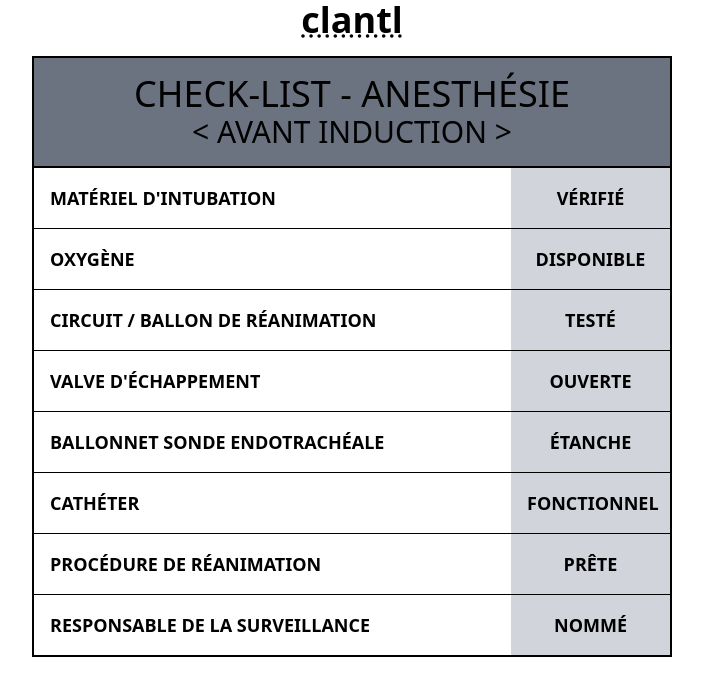
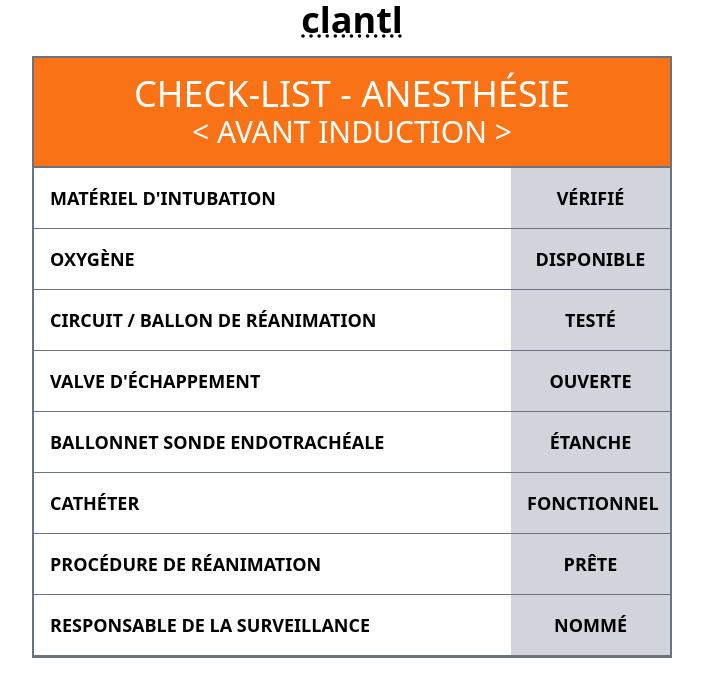
Before and after one commit to pluxain/clantl, a Vue app: page / in a window 1280 px wide. Shown: the top 696 px of the page, without its empty margins (288-991 px from the left). Built offline with nearby package versions, Linux system fonts and the light colour scheme.

Commit message:
feat(design): update colors
Ref: #11

```diff
--- a/src/features/checklist/CheckList.vue
+++ b/src/features/checklist/CheckList.vue
@@ -57,32 +57,36 @@ function check(index: number) {
 </script>
 
 <template>
-  <section class="border-2 border-black">
-    <div
-      :class="[
-        list.completed ? 'bg-success text-white' : 'bg-secondary text-black',
-      ]"
-      class="border-b-2 border-black p-4"
-    >
+  <section class="border-b-1 border-2 border-secondary">
+    <div class="border-b-2 border-secondary bg-warning p-4 text-white">
       <h2 class="text-center text-4xl uppercase">{{ list.realm }}</h2>
       <h3 class="text-center text-3xl uppercase">
         {{ "<" }} {{ list.step }} {{ ">" }}
       </h3>
     </div>
-    <dl class="divide-y text-lg">
+    <dl class="text-lg">
       <div
         v-for="(item, index) in list.items"
         :key="index"
-        class="grid cursor-pointer grid-cols-[minmax(1px,_1fr),_25%] gap-4"
+        class="grid cursor-pointer grid-cols-[minmax(1px,_1fr),_25%]"
         @click="check(index)"
       >
-        <dd class="p-4 font-bold uppercase">
+        <dd
+          class="p-4 font-bold uppercase"
+          :class="[
+            item.checked
+              ? 'border-b border-success text-success'
+              : 'border-b border-secondary text-black',
+          ]"
+        >
           {{ item.label }}
         </dd>
         <dt
           class="p-4 text-center font-bold uppercase"
           :class="[
-            item.checked ? 'bg-success text-white' : 'bg-secondary-accent',
+            item.checked
+              ? 'border-b border-white bg-success text-white'
+              : 'border-b border-secondary bg-secondary-accent',
           ]"
         >
           {{ item.keyword }}
```
